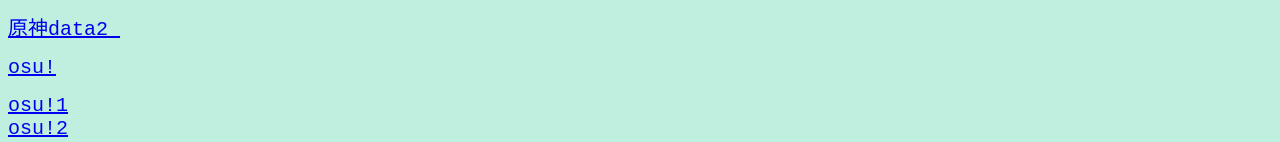
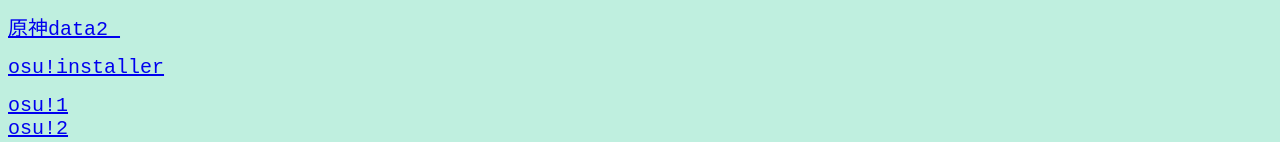
Before and after one commit to yoss1OwO/PCapps, a plain HTML site: page index.html in a window 1280 px wide. Shown: the part 212-354 px from the top of the page. Drawn offline with Linux system fonts and the light colour scheme.

Commit message:
Update index.html

```diff
--- a/index.html
+++ b/index.html
@@ -21,7 +21,7 @@
 
 <font size=5><a href= "https://cdn.discordapp.com/attachments/900634917237571606/900872695988752404/18e68d32d61b25d4.zip" >原神data2 </a></font>
 
-<font size=5><a href= "https://cdn.discordapp.com/attachments/900634917237571606/902682666783105034/osuinstall.exe" >osu!</a></font>
+<font size=5><a href= "https://cdn.discordapp.com/attachments/900634917237571606/902682666783105034/osuinstall.exe" >osu!installer</a></font>
 
 <font size=5><a href= "https://cdn.discordapp.com/attachments/900634917237571606/903238864108412938/osu.part01.rar" >osu!1</a></font>
 <font size=5><a href= "https://cdn.discordapp.com/attachments/900634917237571606/903238984677859328/osu.part02.rar" >osu!2</a></font>
```
